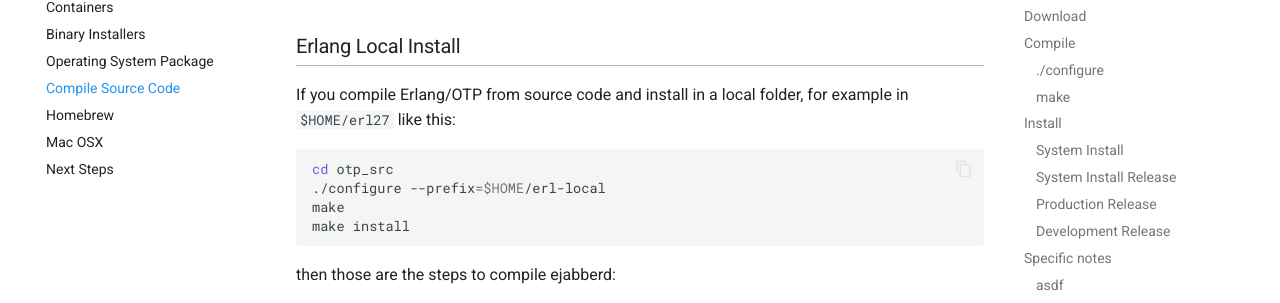
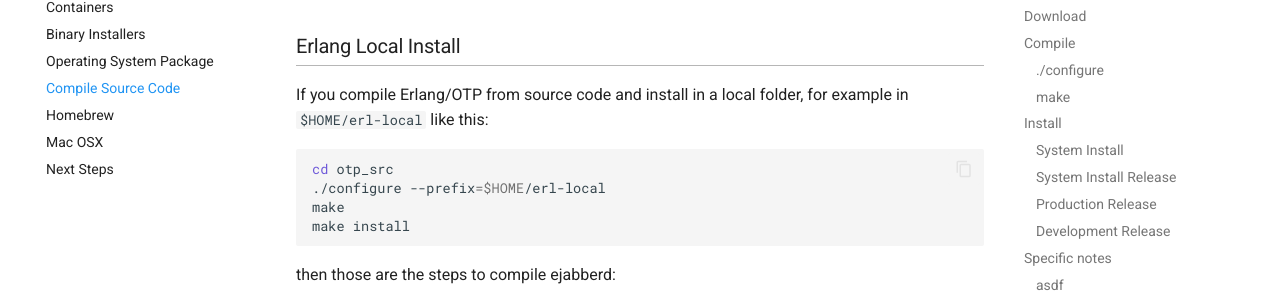
Before and after one commit to processone/docs.ejabberd.im, an MkDocs documentation site: the page built from content/admin/install/source.md, in a window 1280 px wide and 900 px high, scrolled down 8080 px. Shown: the part 149-452 px from the top of the window. Built offline with MkDocs 1.6.1 and Material for MkDocs 9.7.7, drawn with Linux system fonts in a browser that asks for light colours; comment, search, counter and statistics services are not loaded.

Commit message:
Fix path

````diff
--- a/content/admin/install/source.md
+++ b/content/admin/install/source.md
@@ -379,7 +379,7 @@
 ### Erlang Local Install
 
 If you compile Erlang/OTP from source code and install in a local folder,
-for example in `$HOME/erl27` like this:
+for example in `$HOME/erl-local` like this:
 
 ```bash
 cd otp_src
````
